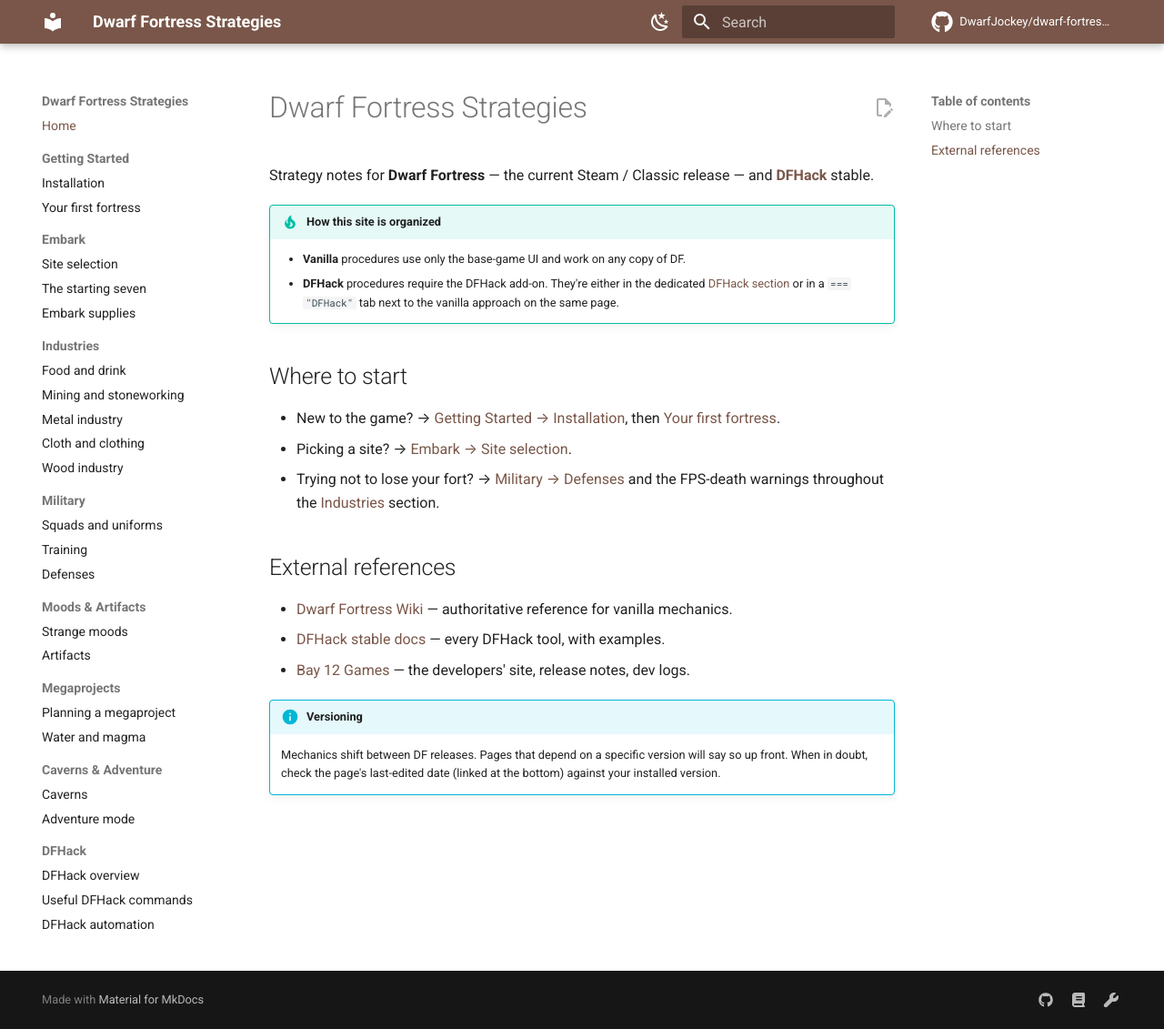
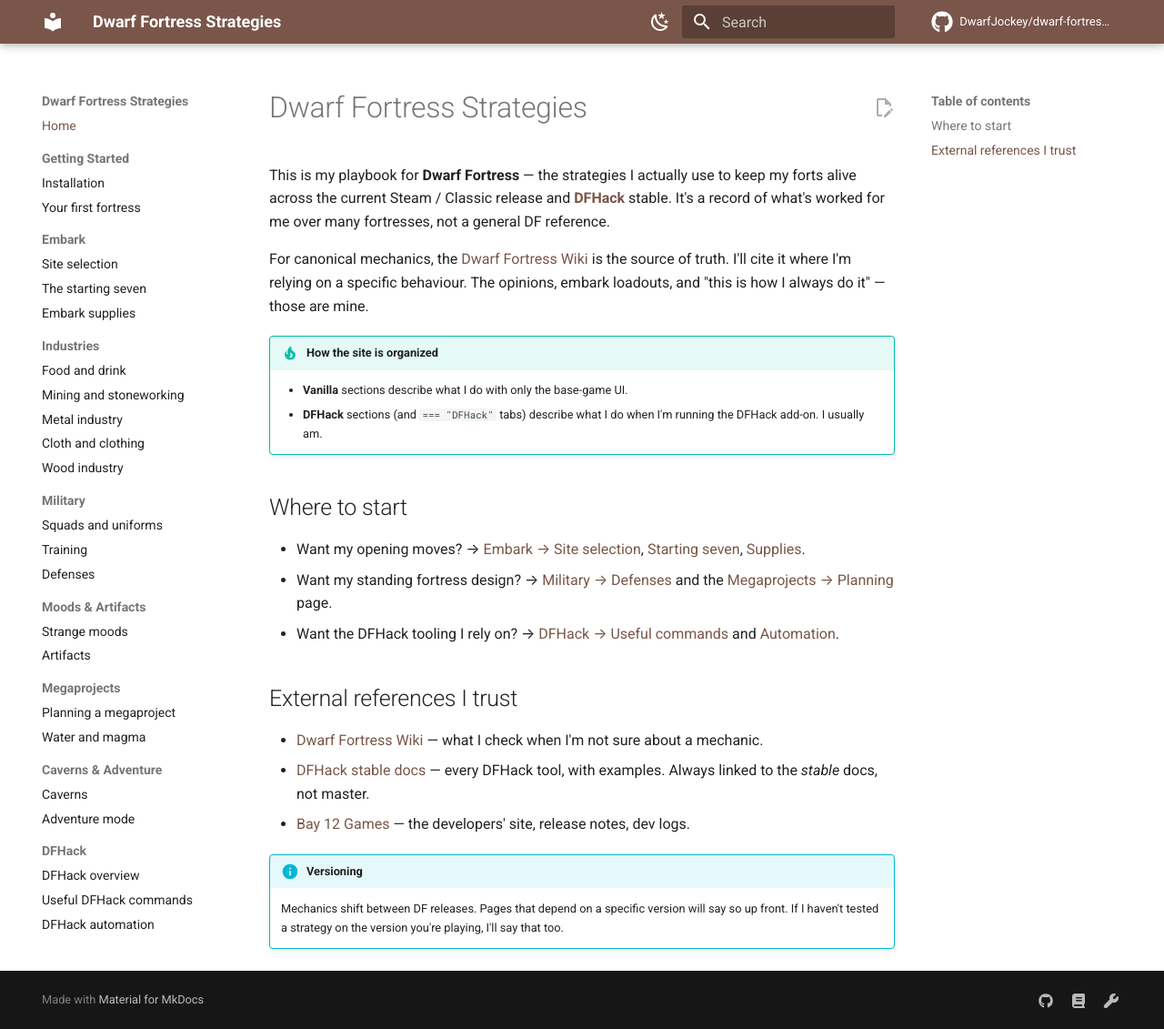
Before and after one commit to DwarfJockey/dwarf-fortress-strategies, an MkDocs documentation site: the page built from docs/index.md, in a window 1280 px wide and 1131 px high. Shown: the whole window at 91% size. Built offline with MkDocs 1.6.1 and Material for MkDocs 9.7.7, drawn with Linux system fonts in a browser that asks for light colours; comment, search, counter and statistics services are not loaded.

Commit message:
Reframe site as personal playbook, not general reference
The site's voice is now first-person lived-experience ("what I do,
what's worked for me") rather than wiki-style general knowledge.
Updates the Purpose and Tone sections in CLAUDE.md and the framing
on docs/index.md so future writing follows that direction.

Co-Authored-By: Claude Opus 4.7 <noreply@anthropic.com>

```diff
--- a/docs/index.md
+++ b/docs/index.md
@@ -1,24 +1,26 @@
 # Dwarf Fortress Strategies
 
-Strategy notes for **Dwarf Fortress** — the current Steam / Classic release — and **[DFHack](https://docs.dfhack.org/en/stable/)** stable.
+This is my playbook for **Dwarf Fortress** — the strategies I actually use to keep my forts alive across the current Steam / Classic release and **[DFHack](https://docs.dfhack.org/en/stable/)** stable. It's a record of what's worked for me over many fortresses, not a general DF reference.
 
-!!! tip "How this site is organized"
+For canonical mechanics, the [Dwarf Fortress Wiki](https://www.dwarffortresswiki.org/) is the source of truth. I'll cite it where I'm relying on a specific behaviour. The opinions, embark loadouts, and "this is how I always do it" — those are mine.
 
-    - **Vanilla** procedures use only the base-game UI and work on any copy of DF.
-    - **DFHack** procedures require the DFHack add-on. They're either in the dedicated [DFHack section](dfhack/overview.md) or in a `=== "DFHack"` tab next to the vanilla approach on the same page.
+!!! tip "How the site is organized"
+
+    - **Vanilla** sections describe what I do with only the base-game UI.
+    - **DFHack** sections (and `=== "DFHack"` tabs) describe what I do when I'm running the DFHack add-on. I usually am.
 
 ## Where to start
 
-- New to the game? → [Getting Started → Installation](getting-started/installation.md), then [Your first fortress](getting-started/first-fortress.md).
-- Picking a site? → [Embark → Site selection](embark/site-selection.md).
-- Trying not to lose your fort? → [Military → Defenses](military/defenses.md) and the FPS-death warnings throughout the [Industries](industries/food-and-drink.md) section.
+- Want my opening moves? → [Embark → Site selection](embark/site-selection.md), [Starting seven](embark/starting-seven.md), [Supplies](embark/supplies.md).
+- Want my standing fortress design? → [Military → Defenses](military/defenses.md) and the [Megaprojects → Planning](megaprojects/planning.md) page.
+- Want the DFHack tooling I rely on? → [DFHack → Useful commands](dfhack/useful-commands.md) and [Automation](dfhack/automation.md).
 
-## External references
+## External references I trust
 
-- [Dwarf Fortress Wiki](https://www.dwarffortresswiki.org/) — authoritative reference for vanilla mechanics.
-- [DFHack stable docs](https://docs.dfhack.org/en/stable/) — every DFHack tool, with examples.
+- [Dwarf Fortress Wiki](https://www.dwarffortresswiki.org/) — what I check when I'm not sure about a mechanic.
+- [DFHack stable docs](https://docs.dfhack.org/en/stable/) — every DFHack tool, with examples. Always linked to the *stable* docs, not master.
 - [Bay 12 Games](http://www.bay12games.com/dwarves/) — the developers' site, release notes, dev logs.
 
 !!! info "Versioning"
 
-    Mechanics shift between DF releases. Pages that depend on a specific version will say so up front. When in doubt, check the page's last-edited date (linked at the bottom) against your installed version.
+    Mechanics shift between DF releases. Pages that depend on a specific version will say so up front. If I haven't tested a strategy on the version you're playing, I'll say that too.
```
Also changed, not shown: CLAUDE.md (+2 -2 lines).
